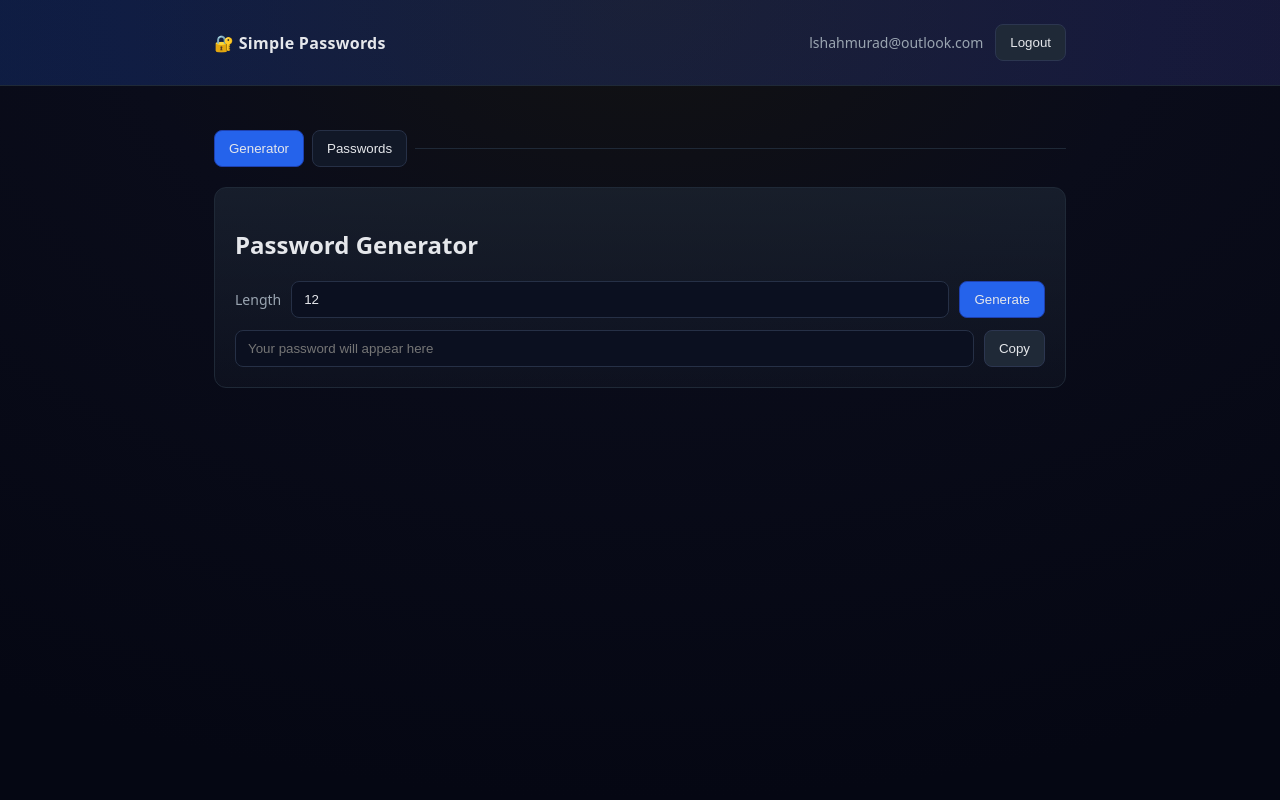
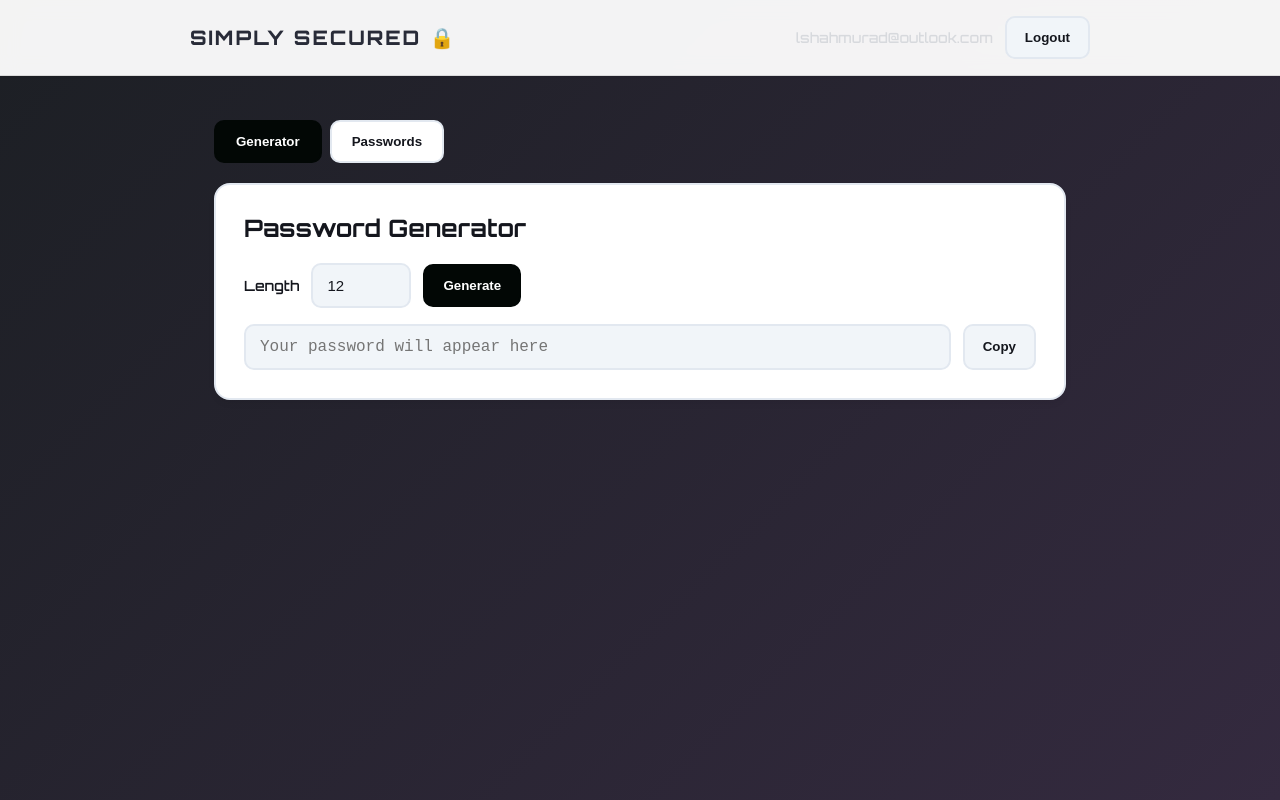
Before and after one commit to marciliokatoula-OU/Privacy_Security, a Flask app: page /dashboard in a window 1280 px wide. Run offline with Flask 3, Linux system fonts and the light colour scheme; a user stored in the database is signed in.

Commit message:
Got the main khara down

```diff
--- a/app.py
+++ b/app.py
@@ -23,6 +23,7 @@ DB_PATH = os.path.join(BASE_DIR, "app.db")
 app = Flask(__name__)
 app.config["SECRET_KEY"] = os.environ.get("FLASK_SECRET", "dev-secret-change-me")
 app.config["DATABASE"] = DB_PATH
+app.config["SEND_FILE_MAX_AGE_DEFAULT"] = 0  # Disable caching in development
 
 
 def get_db():
@@ -37,6 +38,15 @@ def close_db(exception=None):
 	db = g.pop("db", None)
 	if db is not None:
 		db.close()
+
+
+@app.after_request
+def add_header(response):
+	# Disable all caching for development
+	response.headers["Cache-Control"] = "no-store, no-cache, must-revalidate, max-age=0"
+	response.headers["Pragma"] = "no-cache"
+	response.headers["Expires"] = "0"
+	return response
 
 
 def init_db():
--- a/static/styles.css
+++ b/static/styles.css
@@ -1,33 +1,123 @@
-:root { --primary: #2563eb; --bg: #0b1020; --card: #121735; --muted: #9aa5b1; --text: #e5e7eb; --accent: #1f2937; }
+:root {
+  --primary: #020705;
+  --primary-dark: #000000;
+  --bg: #f8fafc;
+  --card: #ffffff;
+  --muted: #6b738033;
+  --text: #14161d;
+  --border: #e2e8f0;
+  --accent: #f1f5f9;
+}
 * { box-sizing: border-box; }
 html, body { margin: 0; padding: 0; height: 100%; }
-body { background: radial-gradient(100% 100% at 50% 0%, #121212 0%, #0a0c1a 40%, #050713 100%); color: var(--text); font-family: system-ui, -apple-system, Segoe UI, Roboto, Arial, sans-serif; }
+body {
+  background: linear-gradient(135deg, #1c1f24 0%, #342a3f 100%);
+  color: var(--text);
+  font-family: 'Orbitron', 'Rajdhani', 'Share Tech Mono', 'Courier New', monospace;
+}
 .container { max-width: 900px; margin: 0 auto; padding: 24px; }
-.app-header { background: linear-gradient(90deg, rgba(37,99,235,.2), rgba(99,102,241,.15)); border-bottom: 1px solid #1f2937; }
-.header-inner { display: flex; align-items: center; justify-content: space-between; }
-.brand { font-weight: 700; letter-spacing: .3px; }
+.app-header {
+  background: rgba(255, 255, 255, 0.95);
+  backdrop-filter: blur(10px);
+  border-bottom: 1px solid rgba(0,0,0,0.1);
+  box-shadow: 0 1px 3px rgba(0,0,0,0.05);
+}
+.header-inner { display: flex; align-items: center; justify-content: space-between; padding: 16px 0; }
+.brand { font-weight: 800; font-size: 20px; color: #282b38; letter-spacing: 2px; text-transform: uppercase; }
 .user-actions { display: flex; gap: 12px; align-items: center; }
-.user { color: var(--muted); font-size: 14px; }
+.user { color: var(--muted); font-size: 14px; font-weight: 500; }
 
-.auth-card { background: linear-gradient(180deg, rgba(31,41,55,.6), rgba(31,41,55,.2)); border: 1px solid #1f2937; border-radius: 12px; padding: 24px; max-width: 420px; margin: 56px auto; box-shadow: 0 10px 30px rgba(0,0,0,.3); }
-.auth-card h1 { margin-top: 0; }
-.form-grid { display: grid; grid-template-columns: 1fr; gap: 10px; }
-label { font-size: 14px; color: var(--muted); }
-input { background: #0b1020; border: 1px solid #263046; color: var(--text); padding: 10px 12px; border-radius: 8px; width: 100%; }
-.btn { background: #1f2937; border: 1px solid #2c3650; color: var(--text); padding: 10px 14px; border-radius: 8px; cursor: pointer; }
-.btn.primary { background: var(--primary); border: 1px solid #1e40af; }
-.btn:hover { filter: brightness(1.05); }
-.muted { color: var(--muted); }
-.alert { background: #431515; border: 1px solid #7f1d1d; color: #fecaca; padding: 8px 12px; border-radius: 8px; margin-bottom: 12px; }
+.auth-card {
+  background: var(--card);
+  border: 1px solid var(--border);
+  border-radius: 16px;
+  padding: 32px;
+  max-width: 420px;
+  margin: 56px auto;
+  box-shadow: 0 20px 25px -5px rgba(0, 0, 0, 0.1), 0 10px 10px -5px rgba(0, 0, 0, 0.04);
+}
+.auth-card h1 { margin-top: 0; color: var(--text); font-size: 28px; }
+.form-grid { display: grid; grid-template-columns: 1fr; gap: 14px; }
+label { font-size: 14px; font-weight: 600; color: var(--text); margin-bottom: -8px; }
+input {
+  background: var(--accent);
+  border: 2px solid var(--border);
+  color: var(--text);
+  padding: 12px 14px;
+  border-radius: 10px;
+  width: 100%;
+  font-size: 15px;
+  transition: all 0.2s;
+}
+input:focus { outline: none; border-color: var(--primary); background: white; }
+.btn {
+  background: var(--accent);
+  border: 2px solid var(--border);
+  color: var(--text);
+  padding: 12px 18px;
+  border-radius: 10px;
+  cursor: pointer;
+  font-weight: 600;
+  transition: all 0.2s;
+}
+.btn.primary { background: var(--primary); border: 2px solid var(--primary); color: white; }
+.btn:hover { transform: translateY(-1px); box-shadow: 0 4px 6px rgba(0,0,0,0.1); }
+.btn.primary:hover { background: var(--primary-dark); border-color: var(--primary-dark); }
+.muted { color: var(--muted); font-size: 14px; }
+.muted a { color: var(--primary); text-decoration: none; font-weight: 600; }
+.muted a:hover { text-decoration: underline; }
+.alert {
+  background: #fee2e2;
+  border: 2px solid #fca5a5;
+  color: #991b1b;
+  padding: 12px 16px;
+  border-radius: 10px;
+  margin-bottom: 12px;
+  font-weight: 500;
+}
 
 .tabs { display: flex; gap: 8px; align-items: center; margin: 20px 0; }
-.tab-btn { background: #111827; border: 1px solid #263046; color: var(--text); padding: 10px 14px; border-radius: 8px; cursor: pointer; }
-.tab-btn.active { background: var(--primary); border-color: #1e40af; }
-.spacer { flex: 1; border-bottom: 1px solid #1f2937; }
-.tab { display: none; background: linear-gradient(180deg, rgba(31,41,55,.6), rgba(31,41,55,.2)); border: 1px solid #1f2937; border-radius: 12px; padding: 20px; }
+.tab-btn {
+  background: white;
+  border: 2px solid var(--border);
+  color: var(--text);
+  padding: 12px 20px;
+  border-radius: 10px;
+  cursor: pointer;
+  font-weight: 600;
+  transition: all 0.2s;
+}
+.tab-btn:hover { background: var(--accent); }
+.tab-btn.active { background: var(--primary); border-color: var(--primary); color: white; }
+.spacer { flex: 1; }
+.tab {
+  display: none;
+  background: white;
+  border: 2px solid var(--border);
+  border-radius: 16px;
+  padding: 28px;
+  box-shadow: 0 4px 6px rgba(0,0,0,0.05);
+}
 .tab.active { display: block; }
-.gen-controls { display: flex; gap: 10px; align-items: center; }
-.gen-output { display: flex; gap: 10px; margin-top: 12px; }
-.list { margin-top: 16px; display: grid; gap: 10px; }
-.item { display: grid; grid-template-columns: 1.2fr 1fr 1fr auto; gap: 10px; align-items: center; background: #0b1020; border: 1px solid #28344f; border-radius: 10px; padding: 10px; }
-.item-meta { color: var(--muted); font-size: 12px; }
+.tab h2 { margin-top: 0; color: var(--text); font-size: 24px; }
+.gen-controls { display: flex; gap: 12px; align-items: center; flex-wrap: wrap; }
+.gen-controls label { margin: 0; }
+.gen-controls input { max-width: 100px; }
+.gen-output { display: flex; gap: 12px; margin-top: 16px; }
+.gen-output input { flex: 1; font-family: 'Courier New', monospace; font-size: 16px; }
+.list { margin-top: 20px; display: grid; gap: 12px; }
+.item {
+  display: grid;
+  grid-template-columns: 1.2fr 1fr 1fr auto;
+  gap: 12px;
+  align-items: center;
+  background: var(--accent);
+  border: 2px solid var(--border);
+  border-radius: 12px;
+  padding: 14px;
+  transition: all 0.2s;
+}
+.item:hover { box-shadow: 0 4px 6px rgba(0,0,0,0.05); }
+.item strong { color: var(--text); }
+.item input { background: white; font-family: 'Courier New', monospace; }
+.item-meta { color: var(--muted); font-size: 11px; margin-top: 4px; }
--- a/templates/base.html
+++ b/templates/base.html
@@ -3,13 +3,16 @@
 <head>
   <meta charset="UTF-8" />
   <meta name="viewport" content="width=device-width, initial-scale=1.0" />
-  <title>{{ title or 'Password Manager' }}</title>
+  <title>{{ title or 'Simply Secured' }}</title>
+  <link rel="preconnect" href="https://fonts.googleapis.com">
+  <link rel="preconnect" href="https://fonts.gstatic.com" crossorigin>
+  <link href="https://fonts.googleapis.com/css2?family=Orbitron:wght@400;500;600;700;800&family=Rajdhani:wght@400;500;600;700&family=Share+Tech+Mono&display=swap" rel="stylesheet">
   <link rel="stylesheet" href="{{ url_for('static', filename='styles.css') }}" />
 </head>
 <body>
   <header class="app-header">
     <div class="container header-inner">
-      <div class="brand">🔐 Simple Passwords</div>
+      <div class="brand"> Simply Secured 🔒</div>
       {% if session.get('username') %}
       <div class="user-actions">
         <span class="user">{{ session['username'] }}</span>
```
Also changed, not shown: index.html (deleted, +0 -30 lines), app.db.
